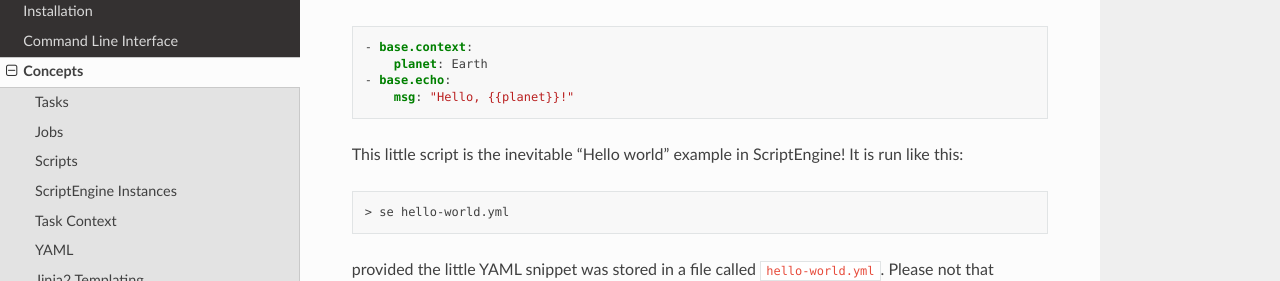
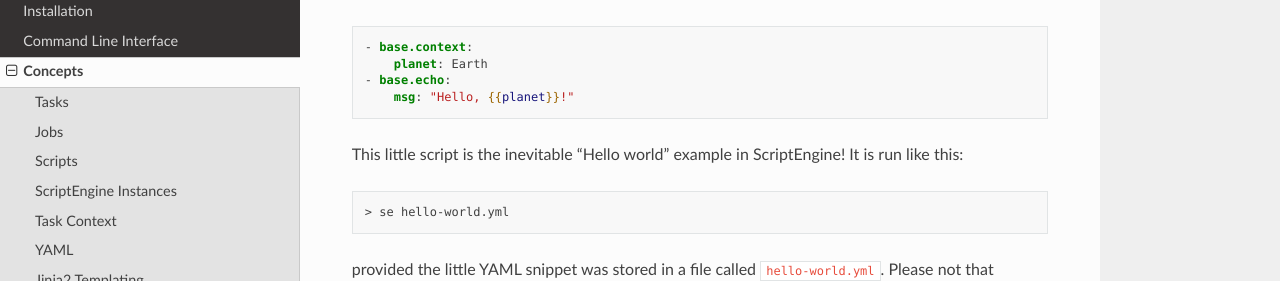
Before and after one commit to uwefladrich/scriptengine, a Sphinx documentation site: the page built from docs/sphinx/concepts.rst, in a window 1280 px wide and 900 px high, scrolled down 1143 px. Shown: the part 170-451 px from the top of the window. Built offline with Sphinx 7.4.7 and the Read the Docs theme 2.0.0, drawn with Linux system fonts in a browser that asks for light colours.

Commit message:
Change default code block lang to yaml+jinja

```diff
--- a/docs/sphinx/conf.py
+++ b/docs/sphinx/conf.py
@@ -45,7 +45,7 @@
 # This pattern also affects html_static_path and html_extra_path.
 exclude_patterns = []
 
-highlight_language = 'yaml'
+highlight_language = 'yaml+jinja'
 
 
 # -- Options for HTML output -------------------------------------------------
```
